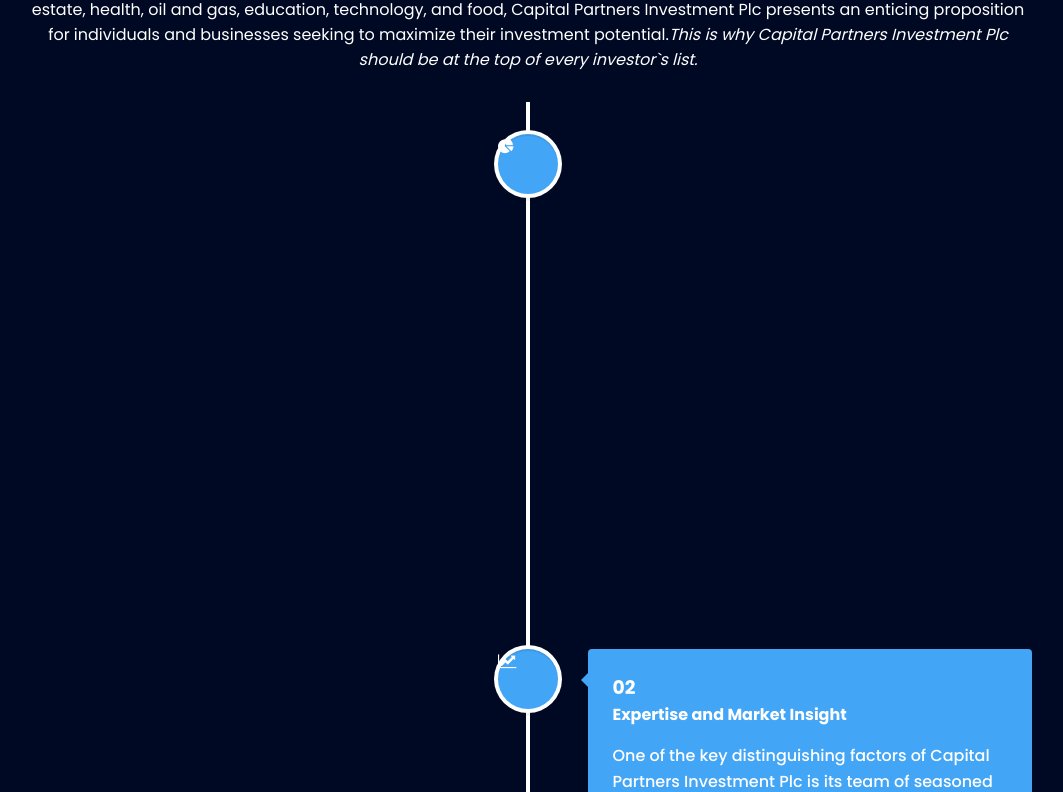
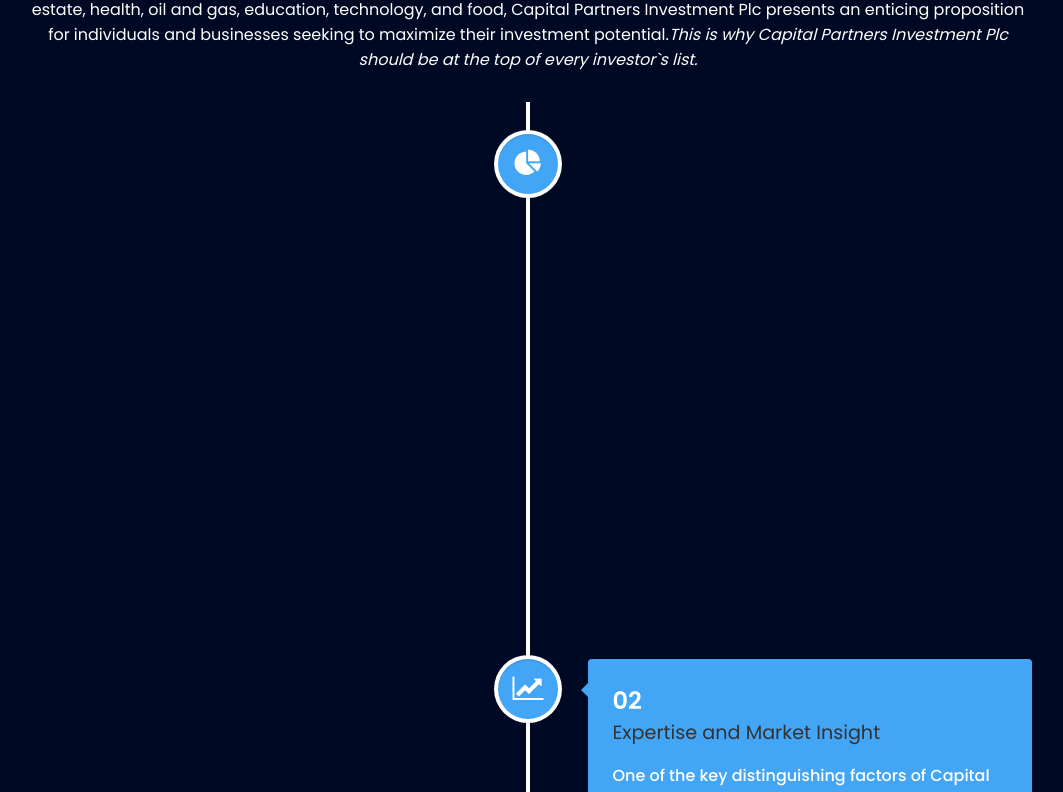
Before and after one commit to Chandrasura25/Capital-Partners, a React (Vite) app: page / in a window 1280 px wide. Shown: the part 4431-5223 px from the top of the page, without its empty margins (112-1175 px from the left). Built offline with nearby package versions, Linux system fonts and the light colour scheme.

Commit message:
vertical timeline

```diff
--- a/src/components/Vertical.jsx
+++ b/src/components/Vertical.jsx
@@ -8,7 +8,7 @@
     contentStyle={{ background: '#43a5f6', color: '#fff' }}
     contentArrowStyle={{ borderRight: '7px solid  #43a5f6' }}
     iconStyle={{ background: '#43a5f6', color: '#fff' }}
-    icon={<i className={icon}></i>}>
+    icon={<div className={investStyles.iconBox}><i className={icon}></i></div>}>
       <h3 className={investStyles.title}>0{id}</h3>
       <h4 className={investStyles.subtitle}>{title}</h4>
       <p className={investStyles.content}>{content}</p>
--- a/src/styles/Invest.module.css
+++ b/src/styles/Invest.module.css
@@ -32,3 +32,24 @@
   padding: 30px 60px;
   color: #fff;
 }
+.iconBox {
+  position: absolute;
+  top: 50%;
+  left: 50%;
+  transform: translate(-50%, -50%);
+  font-size: 1.7em;
+  transition: 0.5s;
+  cursor: pointer;
+}
+.iconBox:hover {
+  transform: translate(-50%, -50%) scale(1.1);
+}
+.title {
+  font-size: 1.5em;
+  font-weight: 600;
+}
+.subtitle {
+  color: #333;
+  font-size: 1.2em;
+  font-weight: 400;
+}
```
